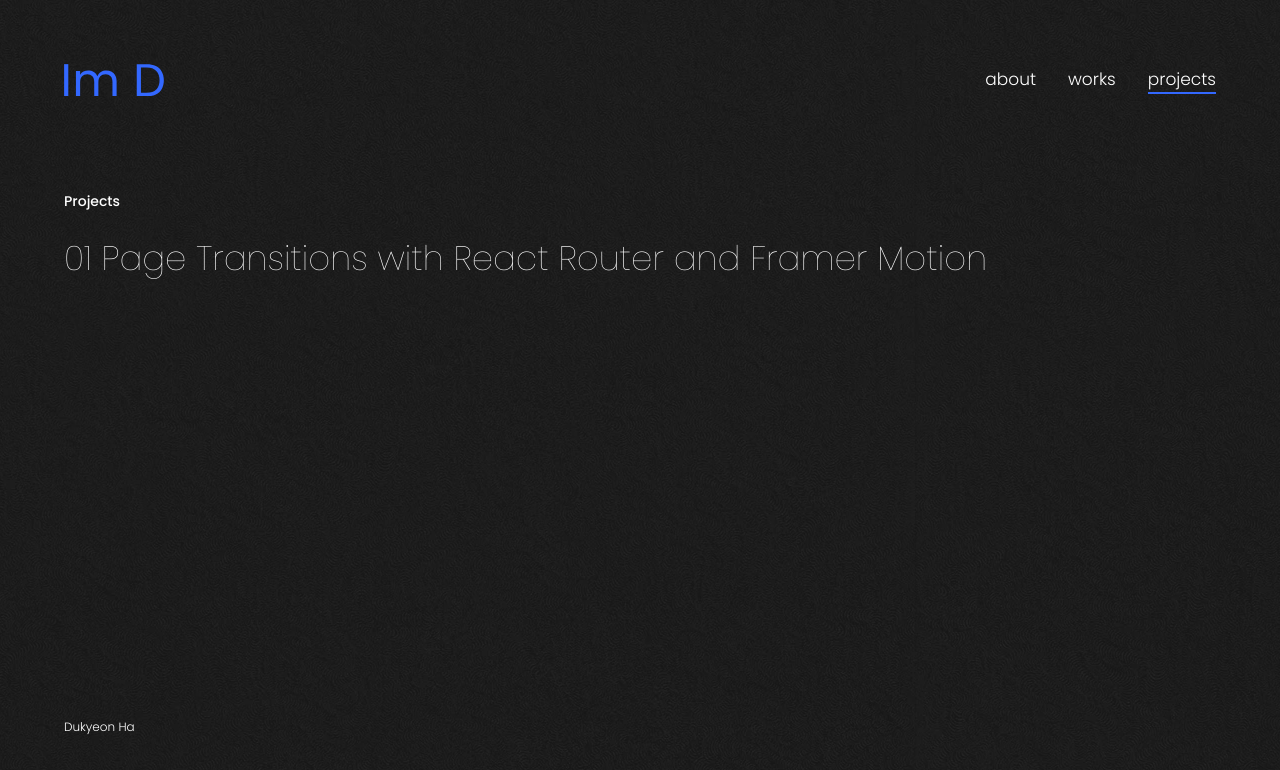
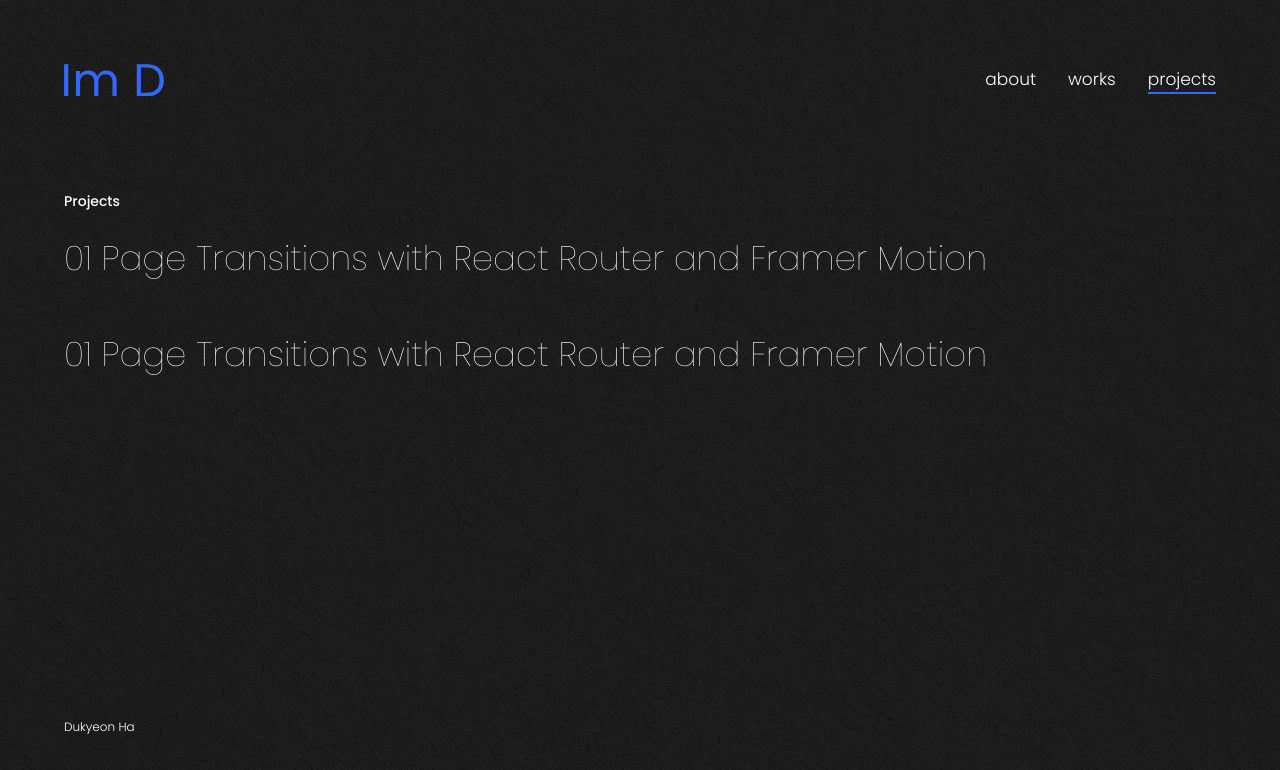
Before and after one commit to dukja/next, a Next.js app: page /projects in a window 1280 px wide. Shown: the top 770 px of the page. Built offline with nearby package versions, Linux system fonts and the light colour scheme; no server answers.

Commit message:
projects

```diff
--- a/pages/projects/index.js
+++ b/pages/projects/index.js
@@ -29,9 +29,11 @@ export default function About (){
       <div className="pagePading overflow-scroll projects">
           <div className="t-body-sm-strong p32-t position-sticky" style={{top:0}}>Projects</div>
           <h1>
-            <a href="/projects/1.js" className="t-weight-thin" target="_blank">01 Page Transitions with React Router and Framer Motion</a>
+            <a href="/projects/1" className="t-weight-thin" target="_blank">01 Page Transitions with React Router and Framer Motion</a>
           </h1>
-
+          <h1>
+            <a href="/projects/2" className="t-weight-thin" target="_blank">01 Page Transitions with React Router and Framer Motion</a>
+          </h1>
         </div>
       </Main>
       </>
```
Also changed, not shown: pages/projects/1/index.js (added, +7 -0 lines).
